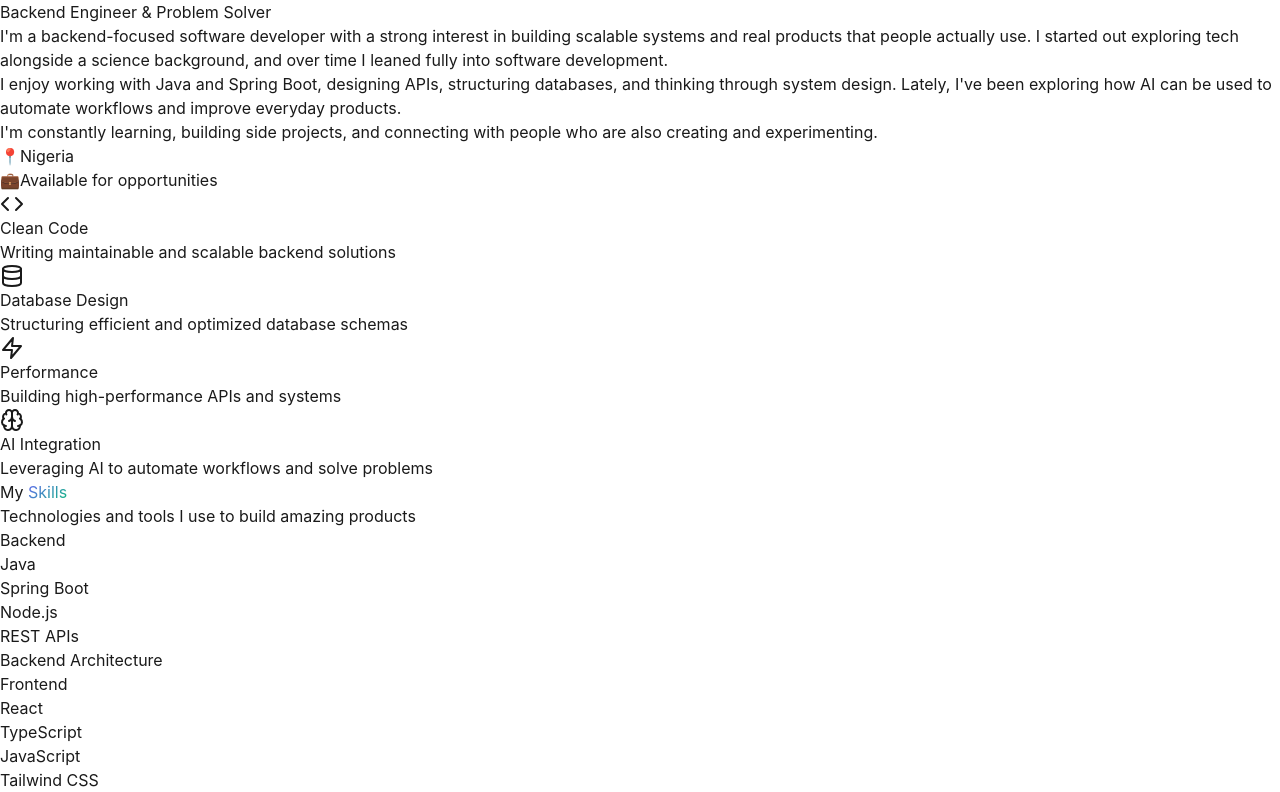
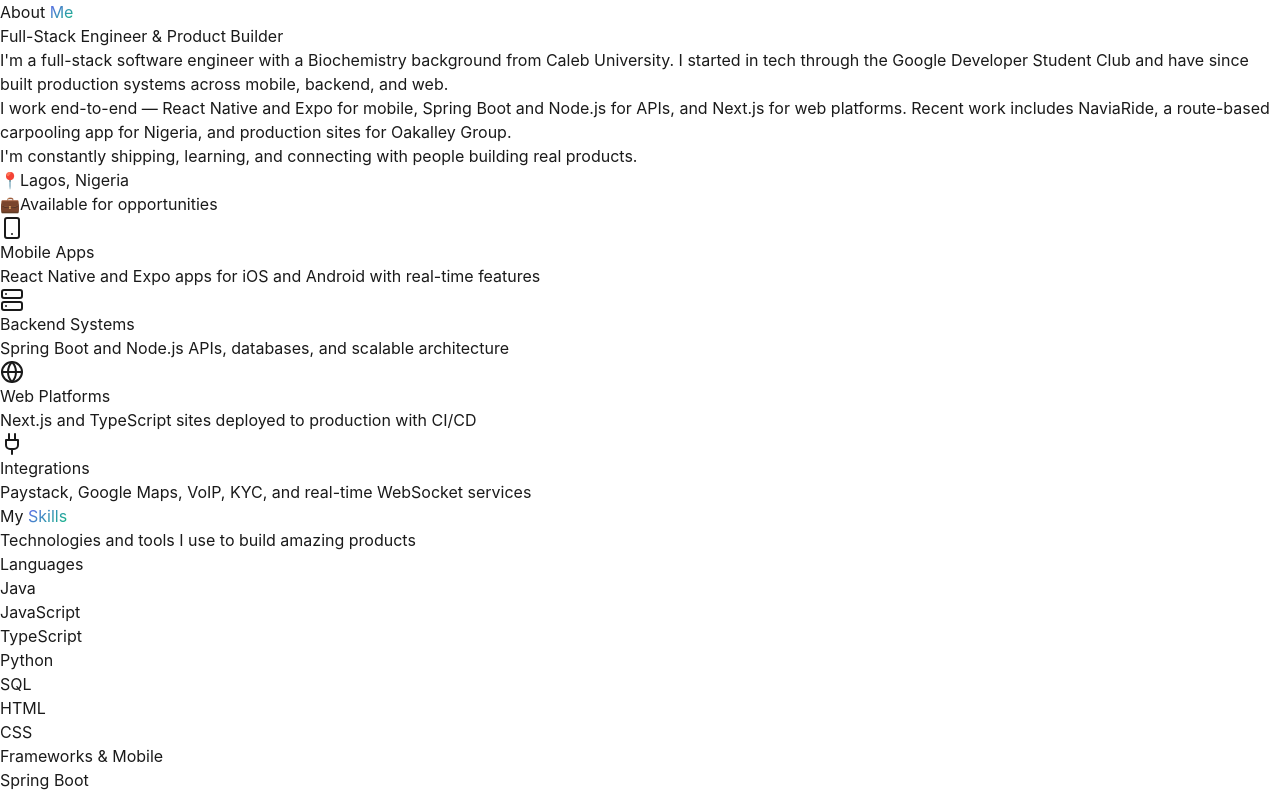
Before and after one commit to HeisGreen/portfolio, a React (Vite) app: page / in a window 1280 px wide. Shown: the part 1774-2566 px from the top of the page. Built offline with nearby package versions, Linux system fonts and the light colour scheme.

Commit message:
Updated site

```diff
--- a/index.html
+++ b/index.html
@@ -4,8 +4,8 @@
     <meta charset="UTF-8" />
     <link rel="icon" type="image/svg+xml" href="/vite.svg" />
     <meta name="viewport" content="width=device-width, initial-scale=1.0" />
-    <title>Chidozie Hamilton Green - Backend Engineer</title>
-    <meta name="description" content="Backend Engineer specializing in Java, Spring Boot, and scalable API development. Building real products that solve real problems." />
+    <title>Chidozie Green - Full-Stack Engineer</title>
+    <meta name="description" content="Full-stack engineer building mobile apps, backend APIs, and web platforms. Creator of NaviaRide and production systems across Nigeria." />
   </head>
   <body>
     <div id="root"></div>
--- a/src/components/About.tsx
+++ b/src/components/About.tsx
@@ -1,6 +1,6 @@
 import { motion } from 'framer-motion';
 import { useInView } from 'react-intersection-observer';
-import { Code, Database, Zap, Brain } from 'lucide-react';
+import { Smartphone, Server, Globe, Plug } from 'lucide-react';
 
 export default function About() {
   const [ref, inView] = useInView({
@@ -10,24 +10,24 @@
 
   const features = [
     {
-      icon: Code,
-      title: 'Clean Code',
-      description: 'Writing maintainable and scalable backend solutions',
+      icon: Smartphone,
+      title: 'Mobile Apps',
+      description: 'React Native and Expo apps for iOS and Android with real-time features',
     },
     {
-      icon: Database,
-      title: 'Database Design',
-      description: 'Structuring efficient and optimized database schemas',
+      icon: Server,
+      title: 'Backend Systems',
+      description: 'Spring Boot and Node.js APIs, databases, and scalable architecture',
     },
     {
-      icon: Zap,
-      title: 'Performance',
-      description: 'Building high-performance APIs and systems',
+      icon: Globe,
+      title: 'Web Platforms',
+      description: 'Next.js and TypeScript sites deployed to production with CI/CD',
     },
     {
-      icon: Brain,
-      title: 'AI Integration',
-      description: 'Leveraging AI to automate workflows and solve problems',
+      icon: Plug,
+      title: 'Integrations',
+      description: 'Paystack, Google Maps, VoIP, KYC, and real-time WebSocket services',
     },
   ];
 
@@ -57,23 +57,23 @@
             transition={{ duration: 0.8, delay: 0.2 }}
           >
             <h3 className="text-2xl font-bold mb-6 text-[var(--color-text-primary)]">
-              Backend Engineer & Problem Solver
+              Full-Stack Engineer & Product Builder
             </h3>
             <div className="space-y-4 text-[var(--color-text-secondary)] leading-relaxed">
               <p>
-                I'm a backend-focused software developer with a strong interest in building scalable systems and real products that people actually use. I started out exploring tech alongside a science background, and over time I leaned fully into software development.
+                I'm a full-stack software engineer with a Biochemistry background from Caleb University. I started in tech through the Google Developer Student Club and have since built production systems across mobile, backend, and web.
               </p>
               <p>
-                I enjoy working with Java and Spring Boot, designing APIs, structuring databases, and thinking through system design. Lately, I've been exploring how AI can be used to automate workflows and improve everyday products.
+                I work end-to-end — React Native and Expo for mobile, Spring Boot and Node.js for APIs, and Next.js for web platforms. Recent work includes NaviaRide, a route-based carpooling app for Nigeria, and production sites for Oakalley Group.
               </p>
               <p>
-                I'm constantly learning, building side projects, and connecting with people who are also creating and experimenting.
+                I'm constantly shipping, learning, and connecting with people building real products.
               </p>
             </div>
             <div className="mt-8 flex items-center gap-4">
               <div className="px-4 py-2 rounded-lg bg-[var(--color-bg-tertiary)] border border-[var(--color-border)]">
                 <span className="text-sm text-[var(--color-text-secondary)]">📍</span>
-                <span className="ml-2 text-[var(--color-text-primary)] font-medium">Nigeria</span>
+                <span className="ml-2 text-[var(--color-text-primary)] font-medium">Lagos, Nigeria</span>
               </div>
               <div className="px-4 py-2 rounded-lg bg-[var(--color-bg-tertiary)] border border-[var(--color-border)]">
                 <span className="text-sm text-[var(--color-text-secondary)]">💼</span>
--- a/src/components/Contact.tsx
+++ b/src/components/Contact.tsx
@@ -39,8 +39,8 @@
     {
       icon: Mail,
       label: 'Email',
-      href: 'mailto:chidogreen2003@gmail.com',
-      text: 'chidogreen2003@gmail.com',
+      href: 'mailto:greenchidozie@gmail.com',
+      text: 'greenchidozie@gmail.com',
     },
     {
       icon: Github,
--- a/src/components/Hero.tsx
+++ b/src/components/Hero.tsx
@@ -44,7 +44,7 @@
             <span className="gradient-text">Chidozie</span>
             <br />
             <span className="text-[var(--color-text-secondary)]">
-              Backend Engineer
+              Full-Stack Engineer
             </span>
           </motion.h1>
 
@@ -54,8 +54,8 @@
             transition={{ delay: 0.4 }}
             className="text-lg text-[var(--color-text-secondary)] mb-8 max-w-xl mx-auto lg:mx-0"
           >
-            Backend engineer who loves building things. I focus on scalable APIs,
-            clean architecture, and using AI to solve real-world problems.
+            Full-stack engineer building mobile apps, backend APIs, and web platforms.
+            From NaviaRide to production Next.js sites — React Native, Spring Boot, and real products people use.
           </motion.p>
 
           <motion.div
@@ -89,7 +89,7 @@
               { icon: Github, href: 'https://github.com/HeisGreen', label: 'GitHub' },
               { icon: Linkedin, href: 'https://www.linkedin.com/in/chidozie-green-510220233', label: 'LinkedIn' },
               { icon: Twitter, href: 'https://x.com/heis_green', label: 'Twitter' },
-              { icon: Mail, href: 'mailto:chidogreen2003@gmail.com', label: 'Email' },
+              { icon: Mail, href: 'mailto:greenchidozie@gmail.com', label: 'Email' },
             ].map((social) => (
               <motion.a
                 key={social.label}
@@ -135,7 +135,7 @@
               animate={{ y: [0, -10, 0] }}
               transition={{ duration: 3, repeat: Infinity }}
             >
-              <span className="text-sm font-medium">Java & Spring Boot</span>
+              <span className="text-sm font-medium">React Native & Spring Boot</span>
             </motion.div>
 
             <motion.div
--- a/src/components/Resume.tsx
+++ b/src/components/Resume.tsx
@@ -10,33 +10,72 @@
 
   const experiences = [
     {
-      title: 'Full-Stack Engineer',
-      company: 'NaviaRide',
+      title: 'Software Engineer',
+      company: 'NaviaRide Technologies Ltd',
       period: 'January 2026 – Present',
       description:
-        'NaviaRide is a route-based peer-to-peer carpooling platform for Nigeria, connecting drivers and commuters on fixed daily routes. Built the mobile app, backend API, and admin web platform end-to-end — including real-time trip tracking, Paystack payments, KYC verification, in-app voice calling, and safety features.',
+        'Built and maintained a scalable Spring Boot backend powering trip management, wallets, KYC, notifications, and payment services. Integrated Google Maps, live location tracking, and route-based matching. Led development of NaviaRide\'s React Native (Expo) app for iOS and Android — 50+ screens covering passenger booking, driver route management, trip-in-progress maps, earnings, and profile/settings. Managed mobile releases using Expo EAS Build, TestFlight, Google Play testing, and production deployment pipelines.',
+      icon: Briefcase,
+    },
+    {
+      title: 'Full-Stack Web Developer',
+      company: 'Oakalley Group',
+      period: 'October 2025 – July 2026',
+      description:
+        'Designed and built three production web properties for a Nigeria-based business group: a Next.js financial brokerage platform, a business consulting marketing site, and a global auto-import consultancy site. Implemented backend API routes and server-side form handling with transactional email delivery. Architected Oakalley Capital Solutions in Next.js 16, React 19, TypeScript, and Tailwind CSS with multi-step loan application flows and document uploads. Managed end-to-end deployment: domain setup via Namecheap, DNS/SSL, Vercel frontend CI/CD, and backend services on Render.',
+      icon: Briefcase,
+    },
+    {
+      title: 'Software Engineering Intern',
+      company: 'Nevalar Technologies',
+      period: 'April 2025 – October 2025',
+      description:
+        'Collaborated with a team of four to develop a secure escrow backend using Node.js, TypeScript, Express, and MongoDB, increasing user engagement by 30%. Built a high-performance backend with Redis caching, reducing response times by 20%. Containerized and deployed the application using Docker, improving deployment efficiency by 50%.',
+      icon: Briefcase,
+    },
+    {
+      title: 'Software Engineering Intern (Java)',
+      company: 'New Horizons Learning Institute',
+      period: 'January 2025 – December 2025',
+      description:
+        'Designed the backend of a banking application using Spring Boot with authentication and authorization mechanisms. Stored and managed user data (account details, balances, transaction history) securely in MySQL. Gained hands-on experience with API development, database integration, and application deployment.',
+      icon: Briefcase,
+    },
+    {
+      title: 'Google Developer Student Club Backend Lead',
+      company: 'Caleb University',
+      period: 'April 2022 – August 2024',
+      description:
+        'Led the development and maintenance of backend systems, including server-side applications and databases. Gathered, defined, and analyzed customer requirements to build clear project plans and product functionality. Supported development, QA, and frontend teams during weekly code review meetings. Collaborated across the software development lifecycle, from requirement gathering to production releases.',
+      icon: Briefcase,
+    },
+    {
+      title: 'Software Engineer Intern',
+      company: 'Mactavis Digitals',
+      period: 'May 2022 – May 2023',
+      description:
+        'Designed and launched a responsive sign-in and sign-up interface using React and CSS, boosting user retention by 18%. Engineered a high-performance search functionality using MongoDB and Node.js, reducing data retrieval time by 50%. Implemented Stripe API integration with Node.js and Express for secure payment processing for 500+ clients.',
       icon: Briefcase,
     },
   ];
 
   const education = [
     {
-      degree: 'Your Degree',
-      institution: 'Your University',
-      period: '2019 - 2023',
-      description: 'Relevant coursework and achievements.',
+      degree: 'Bachelor of Science in Biochemistry',
+      institution: 'Caleb University',
+      period: 'August 2024',
+      description:
+        'GPA: 4.38/5.0. Relevant coursework: Bioinformatics, Molecular Biology, Biochemistry, Genetics, Computer Applications, Statistics, Research Methodology, Data Analysis.',
       icon: GraduationCap,
     },
   ];
 
-  const certifications = [
-    {
-      name: 'Your Certification',
-      issuer: 'Issuing Organization',
-      year: '2023',
-      icon: Award,
-    },
-  ];
+  const certifications: Array<{
+    name: string;
+    issuer: string;
+    year: string;
+    icon: typeof Award;
+  }> = [];
 
   return (
     <section
--- a/src/components/Skills.tsx
+++ b/src/components/Skills.tsx
@@ -9,23 +9,23 @@
 
   const skillCategories = [
     {
-      category: 'Backend',
-      skills: ['Java', 'Spring Boot', 'Node.js', 'REST APIs', 'Backend Architecture'],
+      category: 'Languages',
+      skills: ['Java', 'JavaScript', 'TypeScript', 'Python', 'SQL', 'HTML', 'CSS'],
       color: 'from-blue-500 to-cyan-500',
     },
     {
-      category: 'Frontend',
-      skills: ['React', 'TypeScript', 'JavaScript', 'Tailwind CSS'],
+      category: 'Frameworks & Mobile',
+      skills: ['Spring Boot', 'React', 'React Native', 'Expo', 'Next.js', 'Node.js', 'Tailwind CSS'],
       color: 'from-purple-500 to-pink-500',
     },
     {
-      category: 'Database',
-      skills: ['MongoDB', 'MySQL', 'PostgreSQL'],
+      category: 'Databases & DevOps',
+      skills: ['PostgreSQL', 'MySQL', 'MongoDB', 'Redis', 'Docker', 'Git', 'Render', 'Vercel', 'Railway', 'EAS'],
       color: 'from-green-500 to-emerald-500',
     },
     {
-      category: 'Tools & Others',
-      skills: ['Git & GitHub', 'System Design', 'AI-assisted development'],
+      category: 'APIs & Integrations',
+      skills: ['Google Maps', 'Paystack', 'Agora', 'QoreID', 'Firebase', 'WebSockets', 'Sentry'],
       color: 'from-orange-500 to-red-500',
     },
   ];
@@ -95,8 +95,8 @@
             What I'm Learning & Exploring
           </h3>
           <p className="text-[var(--color-text-secondary)]">
-            I'm always expanding my skill set. Currently diving deeper into system design patterns,
-            microservices architecture, and exploring new AI tools and frameworks to enhance development workflows.
+            Diving deeper into system design, mobile release pipelines with EAS and TestFlight,
+            and production deployment workflows across Vercel, Render, and Railway.
           </p>
         </motion.div>
       </div>
```
